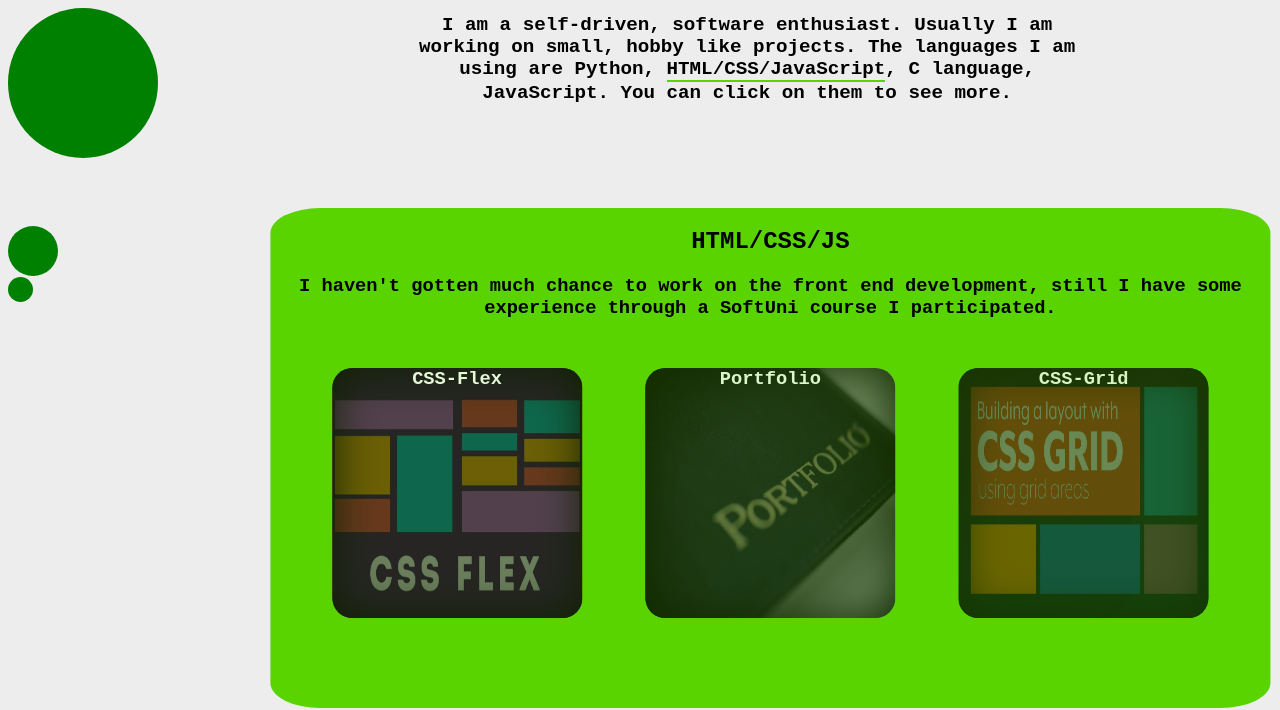
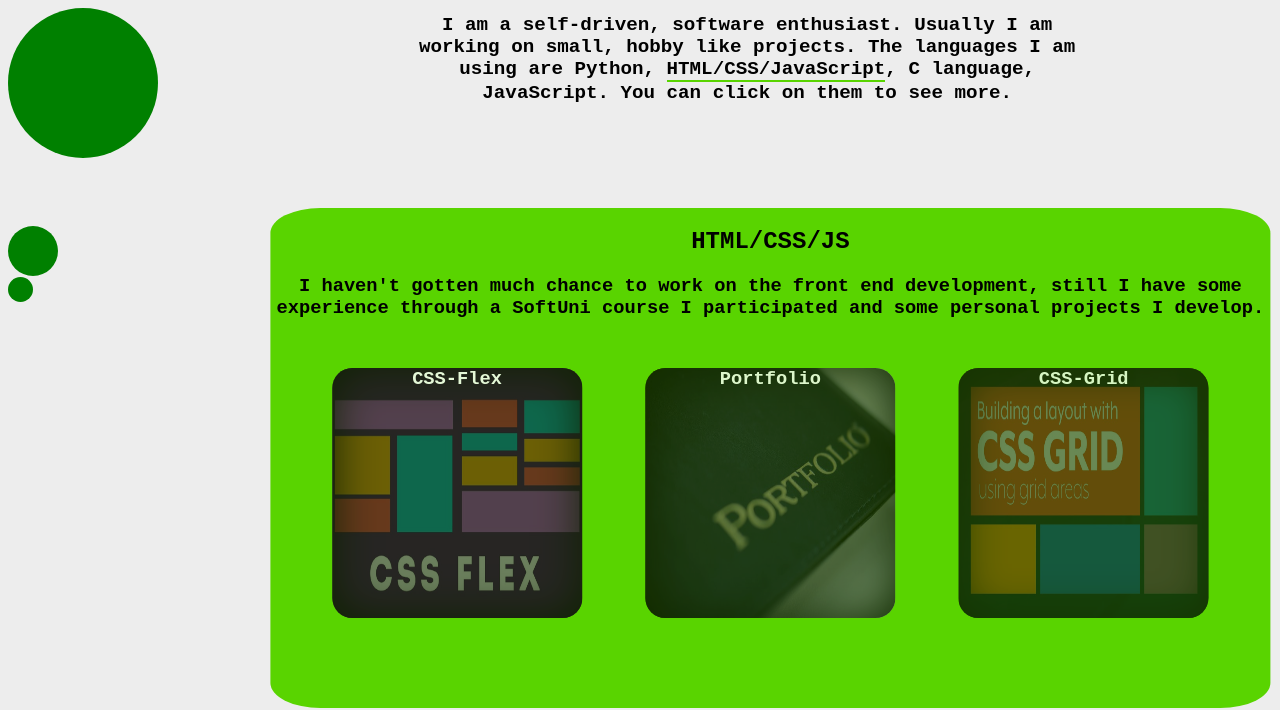
Before and after one commit to x43s3y/portfolio, a plain HTML site: page index.html in a window 1280 px wide. Both pictures are taken after a click on the element "HTML/CSS/JavaScript". Shown: the top 710 px of the page. Drawn offline with nearby package versions, Linux system fonts and the light colour scheme.

Commit message:
Update index.html

```diff
--- a/index.html
+++ b/index.html
@@ -52,7 +52,7 @@
                     <h2>HTML/CSS/JS</h2>
                     <h3 class="lang-desc">I haven't gotten much chance to work on the front end development, still I
                         have
-                        some experience through a SoftUni course I participated.</h3>
+                        some experience through a SoftUni course I participated and some personal projects I develop.</h3>
                     <div class="projects html" data-cat="html">
                         <a href="https://github.com/x43s3y/Flex" target="_blank">
                             <div data-proj="css-flex" class="proj" style="background-image: url(photos/flex.jpg);">
```
